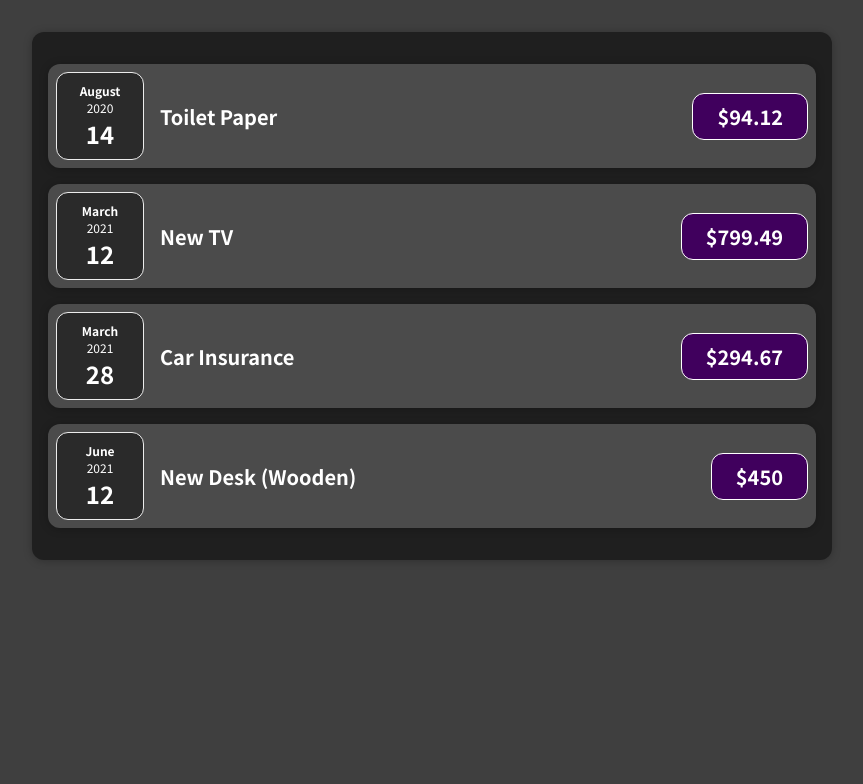
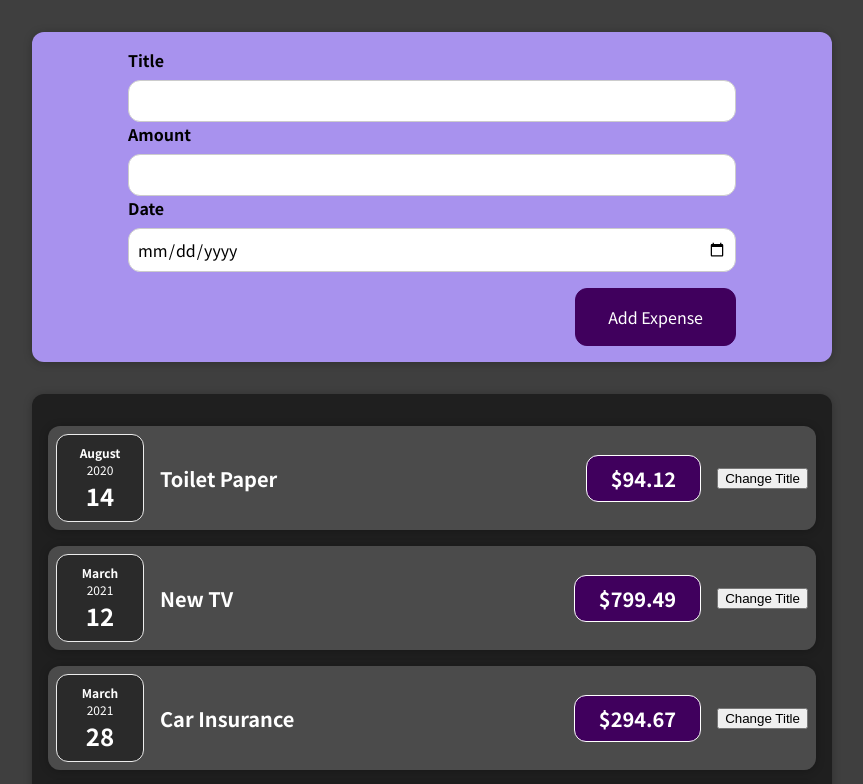
Before and after one commit to bognikk/REACT-expenses-tracker, a React (Create React App) app: page / in a window 1280 px wide. Shown: the top 784 px of the page, without its empty margins (208-1071 px from the left). Built offline with nearby package versions, Linux system fonts and the light colour scheme.

Commit message:
adding form

```diff
--- a/public/index.html
+++ b/public/index.html
@@ -2,8 +2,7 @@
 <html lang="en">
 	<head>
 		<meta charset="utf-8" />
-		<!-- <link rel="icon" href="%PUBLIC_URL%/favicon.ico" /> -->
-		<link rel="icon" href="fav.png" />
+		<link rel="icon" href="%PUBLIC_URL%/favicon.ico" />
 		<meta name="viewport" content="width=device-width, initial-scale=1" />
 		<meta name="theme-color" content="#000000" />
 		<meta
--- a/src/App.js
+++ b/src/App.js
@@ -1,6 +1,7 @@
 import Expenses from "./components/Expenses/Expenses";
+import NewExpense from "./components/NewExpense/NewExpense";
 
-function App() {
+const App = () => {
 	const DUMMY_EXPENSES = [
 		{
 			id: "e1",
@@ -25,9 +26,10 @@ function App() {
 
 	return (
 		<div>
+			<NewExpense />
 			<Expenses items={DUMMY_EXPENSES} />
 		</div>
 	);
-}
+};
 
 export default App;
--- a/src/components/Expenses/ExpenseItem.jsx
+++ b/src/components/Expenses/ExpenseItem.jsx
@@ -1,19 +1,27 @@
+import { useState } from "react";
 import Card from "../UI/Card";
 import ExpenseDate from "./ExpenseDate";
 import "./ExpenseItem.scss";
 
-function ExpenseItem(props) {
+const ExpenseItem = (props) => {
+	const [title, setTitle] = useState(props.title);
+
+	const clickHandler = () => {
+		setTitle("Updated");
+	};
+
 	return (
 		<Card className="expense-item">
 			<ExpenseDate date={props.date} />
 			<div className="expense-item__description">
-				<h2 className="expense-item__title">{props.title}</h2>
+				<h2 className="expense-item__title">{title}</h2>
 				<div className="expense-item__right">
 					<div className="expense-item__price">${props.amount}</div>
 				</div>
+				<button onClick={clickHandler}>Change Title</button>
 			</div>
 		</Card>
 	);
-}
+};
 
 export default ExpenseItem;
--- /dev/null
+++ b/src/components/NewExpense/ExpenseForm.jsx
@@ -0,0 +1,27 @@
+import "./ExpenseForm.scss";
+
+const ExpnseForm = () => {
+	return (
+		<form action="">
+			<div className="new-expense__controls">
+				<div className="new-expense__control">
+					<label>Title</label>
+					<input type="text" />
+				</div>
+				<div className="new-expense__control">
+					<label>Amount</label>
+					<input type="number" min="0.01" step="0.01" />
+				</div>
+				<div className="new-expense__control">
+					<label>Date</label>
+					<input type="date" min="2019-01-01" max="2023-12-31" />
+				</div>
+			</div>
+			<div className="new-expense__actions">
+				<button type="submit">Add Expense</button>
+			</div>
+		</form>
+	);
+};
+
+export default ExpnseForm;
--- /dev/null
+++ b/src/components/NewExpense/ExpenseForm.scss
@@ -0,0 +1,72 @@
+@use "../../partials/variables" as *;
+@use "../../partials/typography" as *;
+@use "../../partials/mixins" as *;
+
+.new-expense {
+	&__controls {
+		display: flex;
+		flex-wrap: wrap;
+		flex-direction: column;
+		// gap: 1rem;
+		width: 100%;
+		margin-bottom: 1rem;
+		text-align: left;
+
+		@include tablet {
+			padding: 0 $padding * 5;
+		}
+	}
+
+	&__control label {
+		display: block;
+		margin-bottom: 0.5rem;
+		font-weight: bold;
+	}
+
+	&__control input {
+		width: 100%;
+		padding: 0.5rem;
+		border: 1px solid #ccc;
+		border-radius: 12px;
+		font: inherit;
+
+		&:focus {
+			outline: none;
+		}
+	}
+
+	&__actions {
+		text-align: right;
+
+		@include tablet {
+			padding: 0 $padding * 4;
+		}
+	}
+}
+
+// .new-expense__controls {
+//   display: flex;
+//   flex-wrap: wrap;
+//   gap: 1rem;
+//   margin-bottom: 1rem;
+//   text-align: left;
+// }
+
+// .new-expense__control label {
+//   font-weight: bold;
+//   margin-bottom: 0.5rem;
+//   display: block;
+// }
+
+// .new-expense__control input {
+//   font: inherit;
+//   padding: 0.5rem;
+//   border-radius: 6px;
+//   border: 1px solid #ccc;
+//   width: 20rem;
+//   max-width: 100%;
+// }
+
+// .new-expense__actions {
+//   text-align: right;
+// }
--- /dev/null
+++ b/src/components/NewExpense/NewExpense.jsx
@@ -0,0 +1,13 @@
+import ExpenseForm from "./ExpenseForm";
+
+import "./NewExpense.scss";
+
+const NewExpense = () => {
+	return (
+		<div className="new-expense">
+			<ExpenseForm />
+		</div>
+	);
+};
+
+export default NewExpense;
--- /dev/null
+++ b/src/components/NewExpense/NewExpense.scss
@@ -0,0 +1,38 @@
+.new-expense {
+	width: 50rem;
+	max-width: 95%;
+	padding: 1rem;
+	margin: 2rem auto;
+	border-radius: 12px;
+	box-shadow: 0 1px 8px rgba(0, 0, 0, 0.25);
+	text-align: center;
+	background-color: #a892ee;
+
+	& button {
+		padding: 1rem 2rem;
+		margin-right: 1rem;
+		border: 1px solid #40005d;
+		border-radius: 12px;
+		color: white;
+		background-color: #40005d;
+		font: inherit;
+		cursor: pointer;
+
+		&:hover,
+		&:active {
+			border-color: #510674;
+			background-color: #510674;
+		}
+
+		&.alternative {
+			color: #220131;
+			border-color: transparent;
+			background-color: transparent;
+
+			&:hover,
+			&:active {
+				background-color: #ddb3f8;
+			}
+		}
+	}
+}
--- a/src/components/UI/Card.jsx
+++ b/src/components/UI/Card.jsx
@@ -1,9 +1,9 @@
 import "./Card.scss";
 
-function Card(props) {
+const Card = (props) => {
 	const classes = "card " + props.className;
 
 	return <div className={classes}>{props.children}</div>;
-}
+};
 
 export default Card;
--- /dev/null
+++ b/src/partials/_mixins.scss
@@ -0,0 +1,89 @@
+@use "./variables" as *;
+@use './typography' as *;
+
+// DOCUMENT
+@mixin whole-document-rules {
+  *,
+  * ::after,
+  * ::before {
+    margin: 0;
+    padding: 0;
+    box-sizing: border-box;
+    font-family: "Avenir";
+  }
+}
+
+// // TABLET AND DESKTOP TEXT AND HEADINGS
+@mixin main-heading {
+  font-size: 60px;
+  line-height: 68px;
+}
+
+@mixin section-heading {
+  font-size: 36px;
+  line-height: 44px;
+}
+
+@mixin subheading {
+  font-size: 24px;
+  line-height: 32px;
+}
+
+@mixin small-heading {
+  font-size: 16px;
+  line-height: 24px;
+}
+
+@mixin paragraphs-comments {
+  font-size: 14px;
+  line-height: 22px;
+}
+
+@mixin lists-contacts {
+  font-size: 14px;
+  line-height: 20px;
+}
+
+@mixin labels {
+  font-size: 12px;
+  line-height: 20px;
+}
+
+// // MOBILE TEXT AND HEADINGS
+@mixin main-heading-mobile {
+  font-size: 24px;
+  line-height: 32px;
+}
+
+@mixin subheading-mobile {
+  font-size: 14px;
+  line-height: 22px;
+}
+
+@mixin paragraphs-comments-mobile {
+  font-size: 13px;
+  line-height: 18px;
+}
+
+@mixin lists-contacts-mobile {
+  font-size: 13px;
+  line-height: 18px;
+}
+
+@mixin labels-mobile {
+  font-size: 12px;
+  line-height: 20px;
+}
+
+// MEDIA QUERIES
+@mixin tablet {
+  @media (min-width: $tablet-breakpoint) {
+    @content;
+  }
+}
+
+@mixin desktop {
+  @media (min-width: $desktop-breakpoint) {
+    @content;
+  }
+}
--- /dev/null
+++ b/src/partials/_variables.scss
@@ -0,0 +1,16 @@
+// spacing
+$margin: 1rem;
+$padding: 1rem;
+
+// media
+$mobile-breakpoint: 320px;
+$tablet-breakpoint: 768px;
+$desktop-breakpoint: 1280px;
+
+// colors
+$primary-black: #323232;
+$secondary-white: #fafafa;
+$light-blue: #0095ff;
+$dark-blue: #0065ff;
+$silver-dark: #afafaf;
+$silver-light: #e1e1e1;
```
Also changed, not shown: src/partials/_typography.scss (added, +17 -0 lines), public/fav.png (deleted).
